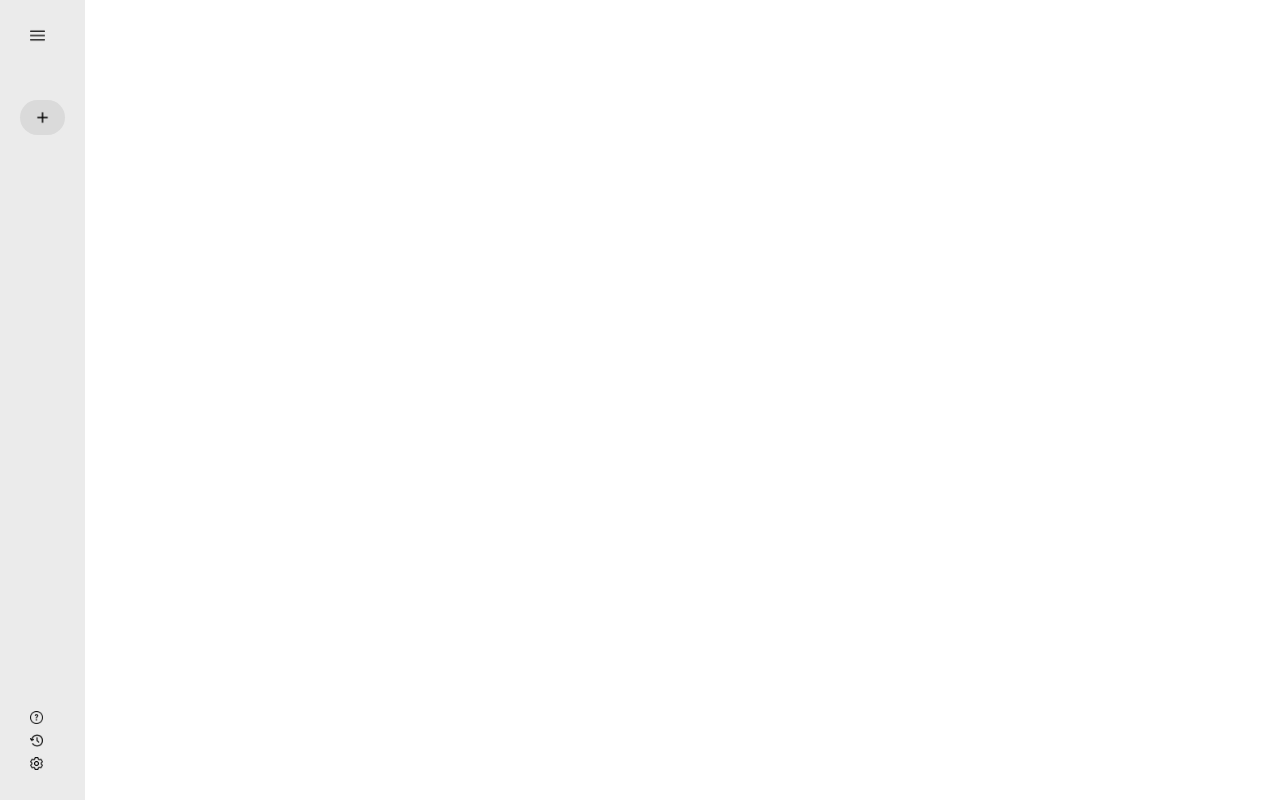
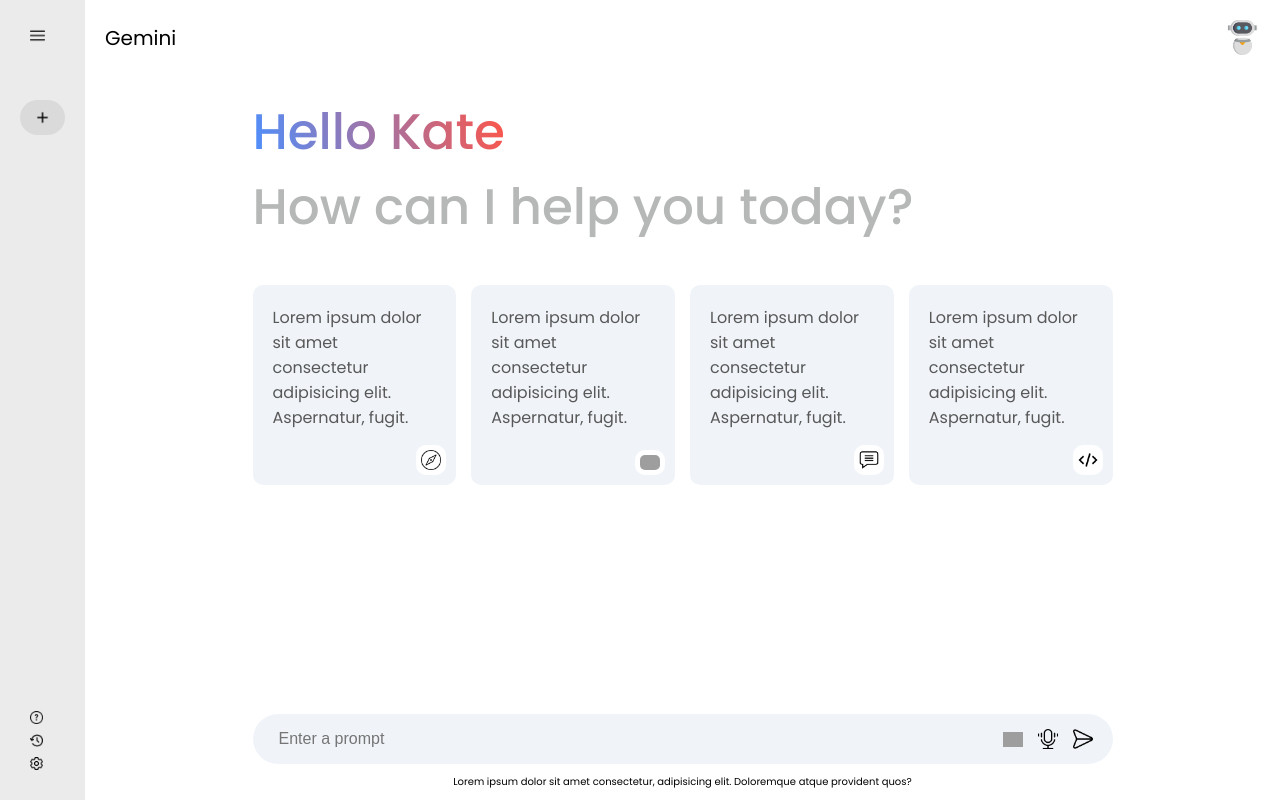
Before and after one commit to harishihan-c/Gemini-Clone, a React (Vite) app: page / in a window 1280 px wide. Built offline with nearby package versions, Linux system fonts and the light colour scheme; grey boxes are pictures that could not be loaded.

Commit message:
feat: Main section UI completed

```diff
--- a/src/components/Main/Main.css
+++ b/src/components/Main/Main.css
@@ -0,0 +1,118 @@
+.main {
+  min-height: 100vh;
+  padding-bottom: 15vh;
+  flex: 1;
+  position: relative;
+}
+
+.main .nav {
+  display: flex;
+  align-items: center;
+  justify-content: space-between;
+  font-size: 20px;
+  padding: 20px;
+}
+
+.nav img {
+  width: 35px;
+}
+
+.main-container {
+  max-width: 900px;
+  margin: auto;
+}
+
+.main .greet {
+  /* margin: 30px 0; */
+  font-size: 50px;
+  font-weight: 500;
+  padding: 20px;
+  color: #b5b8b6;
+}
+
+.main .greet span {
+  background: -webkit-linear-gradient(16deg, #4b90ff, #ff5546);
+  -webkit-background-clip: text;
+  -webkit-text-fill-color: transparent;
+}
+
+.main .cards {
+  display: grid;
+  grid-template-columns: repeat(auto-fill, minmax(180px, 1fr));
+  gap: 15px;
+  padding: 20px;
+}
+
+.main .card {
+  background-color: #f0f4f9;
+  border-radius: 10px;
+  padding: 20px;
+  height: 200px;
+  cursor: pointer;
+  position: relative;
+}
+
+.main .card img {
+  width: 30px;
+  background-color: white;
+  padding: 5px;
+  border-radius: 10px;
+  position: absolute;
+  right: 10px;
+  bottom: 10px;
+}
+
+.main .card p {
+  font-size: 16px;
+  color: #585858;
+}
+
+.main .card:hover {
+  background-color: #dfe4ea;
+}
+
+.main-bottom {
+  width: 100%;
+  max-width: 900px;
+  padding: 0 20px;
+  margin: auto;
+  position: absolute;
+  bottom: 0;
+}
+
+.search-box {
+  display: flex;
+  align-items: center;
+  justify-content: space-between;
+  gap: 20px;
+  background-color: #f0f4f9;
+  cursor: pointer;
+  border-radius: 50px;
+  padding: 10px 20px;
+}
+
+.search-box input {
+  flex: 1;
+  padding: 6px;
+  border: none;
+  outline: none;
+  background: transparent;
+  font-size: 16px;
+}
+
+.search-box div {
+  display: flex;
+  align-items: center;
+  gap: 15px;
+}
+
+.search-box img {
+  width: 20px;
+  cursor: pointer;
+}
+
+.main-bottom p {
+  margin: 10px auto;
+  font-size: 10px;
+  text-align: center;
+}
--- a/src/components/Main/Main.jsx
+++ b/src/components/Main/Main.jsx
@@ -1,12 +1,53 @@
-import React from 'react'
-import './Main.css'
+import React from "react";
+import "./Main.css";
+import { assets } from "../../assets/assets";
 
 function Main() {
   return (
-    <div>
+    <div className="main">
+      <div className="nav">
+        <p>Gemini</p>
+        <img src={assets.robot} />
+      </div>
 
+      <div className="main-container">
+        <div className="greet">
+          <p><span>Hello Kate</span></p>
+          <p>How can I help you today?</p>
+        </div>
+        <div className="cards">
+          <div className="card">
+            <p>Lorem ipsum dolor sit amet consectetur adipisicing elit. Aspernatur, fugit.</p>
+            <img src={assets.compass} alt="" />
+          </div>
+          <div className="card">
+            <p>Lorem ipsum dolor sit amet consectetur adipisicing elit. Aspernatur, fugit.</p>
+            <img src={assets.bulb} alt="" />
+          </div>
+          <div className="card">
+            <p>Lorem ipsum dolor sit amet consectetur adipisicing elit. Aspernatur, fugit.</p>
+            <img src={assets.message} alt="" />
+          </div>
+          <div className="card">
+            <p>Lorem ipsum dolor sit amet consectetur adipisicing elit. Aspernatur, fugit.</p>
+            <img src={assets.code} alt="" />
+          </div>
+        </div>
+
+        <div className="main-bottom">
+          <div className="search-box">
+            <input type="text" placeholder="Enter a prompt" />
+            <div>
+              <img src={assets.gallary} alt="" />
+              <img src={assets.voice} alt="" />
+              <img src={assets.send} alt="" />
+            </div>
+          </div>
+          <p>Lorem ipsum dolor sit amet consectetur, adipisicing elit. Doloremque atque provident quos?</p>
+        </div>
+      </div>
     </div>
-  )
+  );
 }
 
-export default Main
+export default Main;
```
